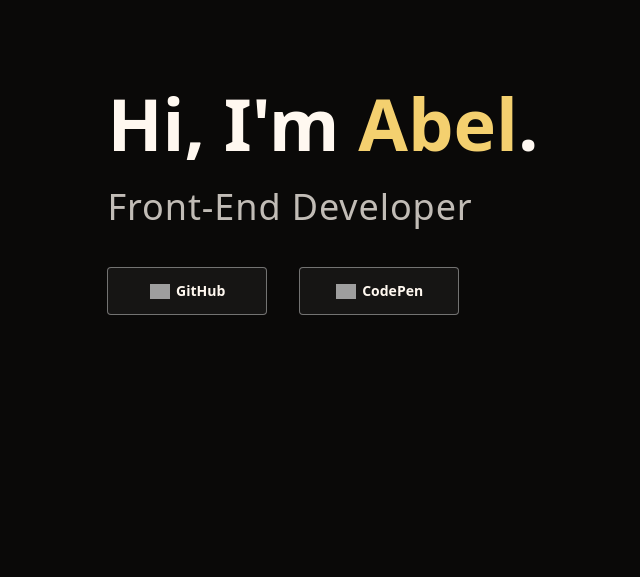
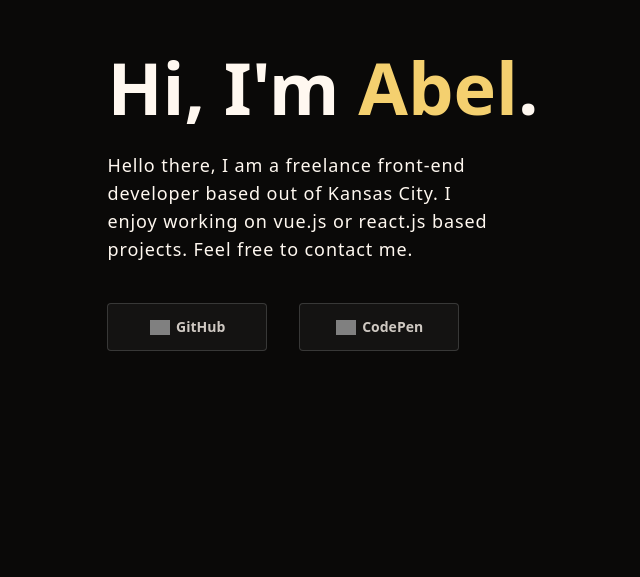
Before and after one commit to aabrahamx/p.portfolio, a Vue app: page / in a window 1280 px wide. Shown: the part 223-800 px from the top of the page, without its empty margins (317-957 px from the left). Built offline with nearby package versions, Linux system fonts and the light colour scheme; grey boxes are pictures that could not be loaded.

Commit message:
hero build

```diff
--- a/src/components/Hero/Hero.vue
+++ b/src/components/Hero/Hero.vue
@@ -7,12 +7,14 @@
     class="flex flex-col items-center justify-center w-full h-screen mb-20"
   >
     <div class="content">
-      <h1 class="font-black text-7xl">
+      <h1 class="text-5xl font-black sm:text-7xl">
         Hi, I'm <span class="text-light-yellow">Abel</span>.
       </h1>
-      <h2 class="mb-10 text-4xl font-light tracking-wide opacity-75 mt-7">
-        Front-End Developer
-      </h2>
+      <p
+        class="mb-10 tracking-wider sm:text-lg w-80 sm:w-96 mt-7 font-extralight"
+      >
+        Hello there, I am a freelance front-end developer based out of Kansas City. I enjoy working on vue.js or react.js based projects. Feel free to contact me.
+      </p>
       <IconLink
         title="GitHub"
         href="https://github.com/abelabrahamx"
--- a/src/components/IconLink/IconLink.vue
+++ b/src/components/IconLink/IconLink.vue
@@ -19,7 +19,7 @@
 
 <template>
   <a
-    class="text-sm font-bold border icon-link bg-white/5 border-white/40"
+    class="inline-flex items-center justify-center w-32 mr-8 text-xs font-bold border rounded cursor-pointer sm:text-sm h-11 sm:h-12 sm:w-40 icon-link bg-white/5 border-white/20 opacity-80 hover:opacity-100"
     :href="props.href"
   >
     <img class="icon" :alt="props.title + 'icon'" :src="props.src" />
@@ -29,19 +29,10 @@
 
 <style scoped>
   .icon-link {
-    display: inline-flex;
-    margin-right: 2rem;
-    width: 10rem;
-    height: 3rem;
-    align-items: center;
-    justify-content: center;
-    border-radius: 0.25rem;
-    transition: all 0.3s linear;
-    cursor: pointer;
+    transition: background 0.3s linear, opacity 0.3s linear;
   }
 
   .icon-link:hover {
-    opacity: 1;
     background: none;
   }
 
```
